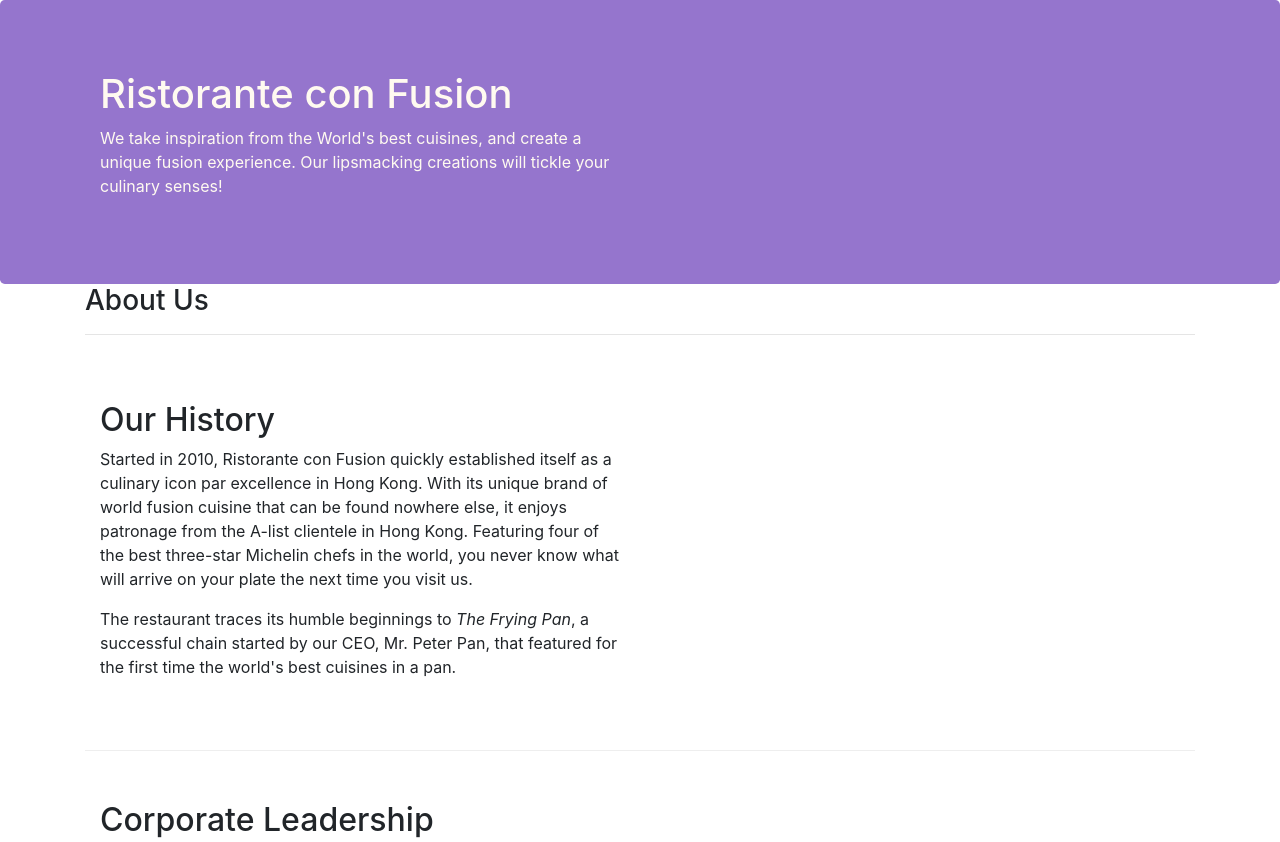
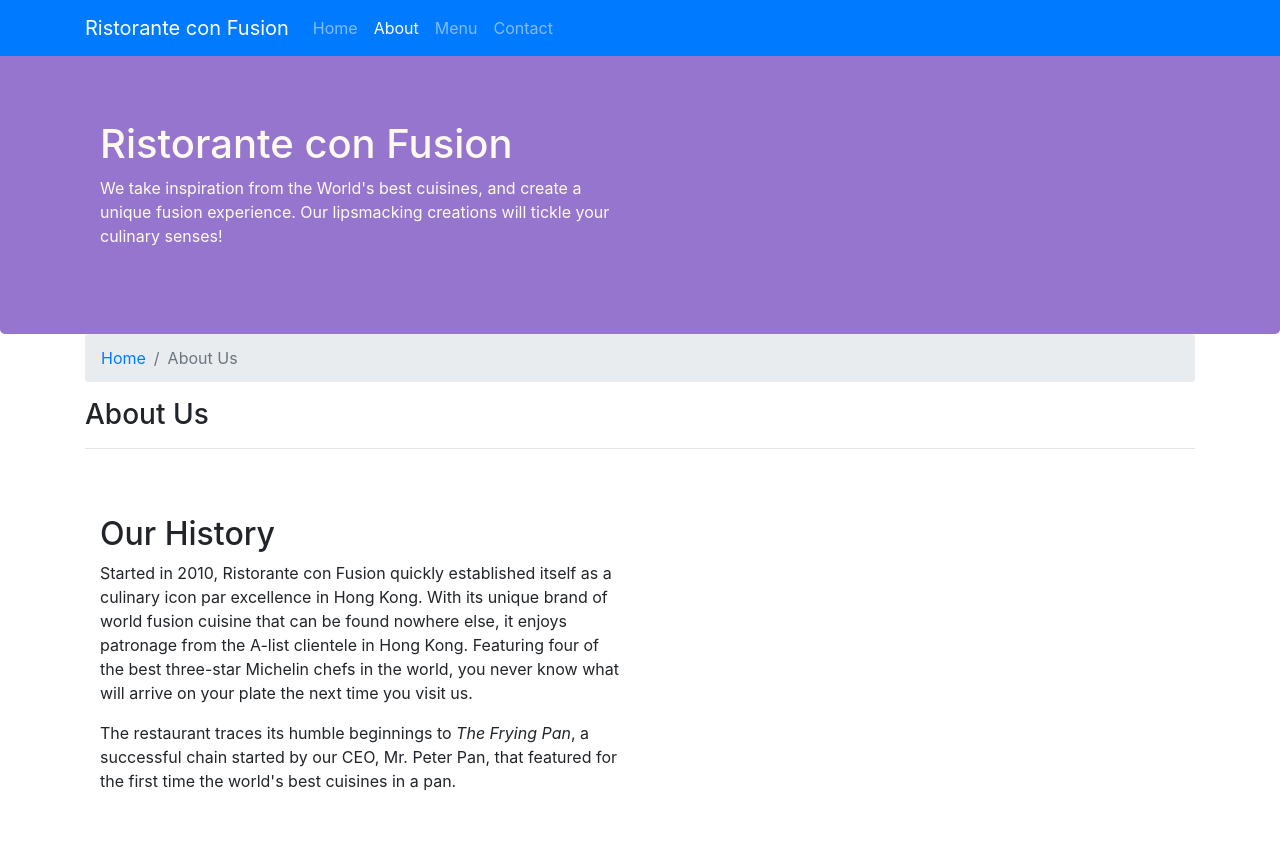
Before and after one commit to sachinkumar1997/bootstrap_work, a website: page aboutus.html in a window 1280 px wide. Shown: the top 842 px of the page. Drawn offline with nearby package versions, Linux system fonts and the light colour scheme.

Commit message:
navbar practice 1

```diff
--- a/aboutus.html
+++ b/aboutus.html
@@ -13,6 +13,25 @@
 </head>
 
 <body>
+    <nav class="navbar navbar-dark navbar-expand-sm bg-primary fixed-top">
+        <div class="container">
+            <button class="navbar-toggler" type="button" data-toggle="collapse" data-target="#Navbar">
+                <span class="navbar-toggler-icon"></span><!--for three line-->
+            </button>
+            <a class="navbar-brand" href="index.html">Ristorante con Fusion</a>
+
+            <div class="collapse navbar-collapse" id="Navbar"><!--id for javscript to work-->
+                <ul class="navbar-nav mr-auto"><!--navbar-nav for inline style link-->
+                    <li class="nav-item"><a class="nav-link" href="index.html">Home</a></li>
+                    <li class="nav-item active"><a class="nav-link" href="#">About</a></li>
+                    <li class="nav-item"><a class="nav-link" href="#">Menu</a></li>
+                    <li class="nav-item"><a class="nav-link" href="#">Contact</a></li>
+                </ul>
+            </div>
+
+
+        </div>
+    </nav>
 
     <header class="jumbotron">
         <div class="container">
@@ -30,6 +49,10 @@
     <div class="container">
         <div class="row">
             <div class="col-12 col-sm-12">
+                <ol class="col-12 breadcrumb">
+                    <li class="breadcrumb-item"><a href="./index.html">Home</a></li>
+                    <li class="breadcrumb-item active">About Us</li>
+                </ol>
                <h3>About Us</h3>
                <hr>
             </div>
@@ -68,7 +91,7 @@
                 <div class="col-4 offset-1 col-sm-2">
                     <h5>Links</h5>
                     <ul class="list-unstyled">
-                        <li><a href="#">Home</a></li>
+                        <li><a href="index.html">Home</a></li>
                         <li><a href="#">About</a></li>
                         <li><a href="#">Menu</a></li>
                         <li><a href="#">Contact</a></li>
--- a/css/styles.css
+++ b/css/styles.css
@@ -30,3 +30,11 @@ address{
     margin: 0px;
     color: #0f0f0f;
 }
+
+body{
+    padding: 50px 0px 0px 0px;
+    z-index: 0;
+}
+.navbar-dark {
+    background-color: #512DA8;
+}
--- a/package.json
+++ b/package.json
@@ -16,6 +16,7 @@
   "dependencies": {
     "@popperjs/core": "^2.4.0",
     "bootstrap": "^4.5.0",
+    "font-awesome": "^4.7.0",
     "jquery": "^3.3.1",
     "popper.js": "^1.12.9"
   }
```
Also changed, not shown: index.html (+18 -1 lines), 1 other file.
